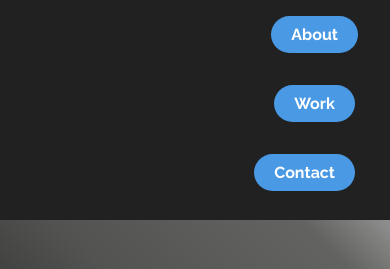
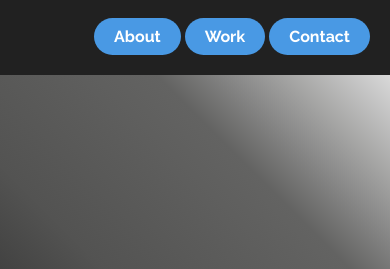
Before and after one commit to timloveland/First-Portfolio, a plain HTML site: page index.html in a window 390 px wide. Shown: the top 269 px of the page. Drawn offline with Linux system fonts and the light colour scheme; a web font is replaced by a local one.

Commit message:
Add files via upload

```diff
--- a/styles.css
+++ b/styles.css
@@ -351,13 +351,26 @@ footer p {
 @media (max-width: 700px) {
   nav ul {
     display: flex;
-    flex-direction: column;
+    flex-direction: row;
     align-items: center;
     justify-content: center;
+    margin-top: 25px;
+    margin-right: 18px;
   }
 
-  header {
-    height: 220px;
+  nav li {
+    margin: auto;
+    padding: 2px;
+  }
+
+  nav li:nth-of-type(3) {
+    margin-right: 0px;
+  }
+
+  .project-tile img {
+    width: 275px;
+    height: 350px;
+    margin: auto;
   }
 
   .name {
```
